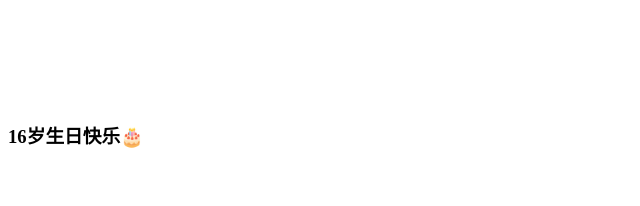
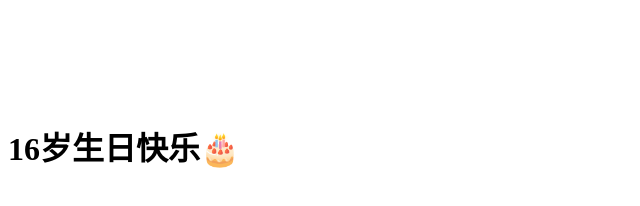
Before and after one commit to chenwu02/chenwu02.github.io, a plain HTML site: page zhoushen/happybirthday.html in a window 1280 px wide. Shown: the whole page, without its empty margins (0-640 px from the left). Drawn offline with Linux system fonts and the light colour scheme.

Commit message:
Update happybirthday.html

```diff
--- a/zhoushen/happybirthday.html
+++ b/zhoushen/happybirthday.html
@@ -10,7 +10,7 @@
 	  <p>&nbsp;</p>
 	  <p>&nbsp;</p>
 	  <p>&nbsp;</p>
-<h3>16岁生日快乐🎂</h3>
+<h1>16岁生日快乐🎂</h1>
 </div>
 </body>
 </html>
```
